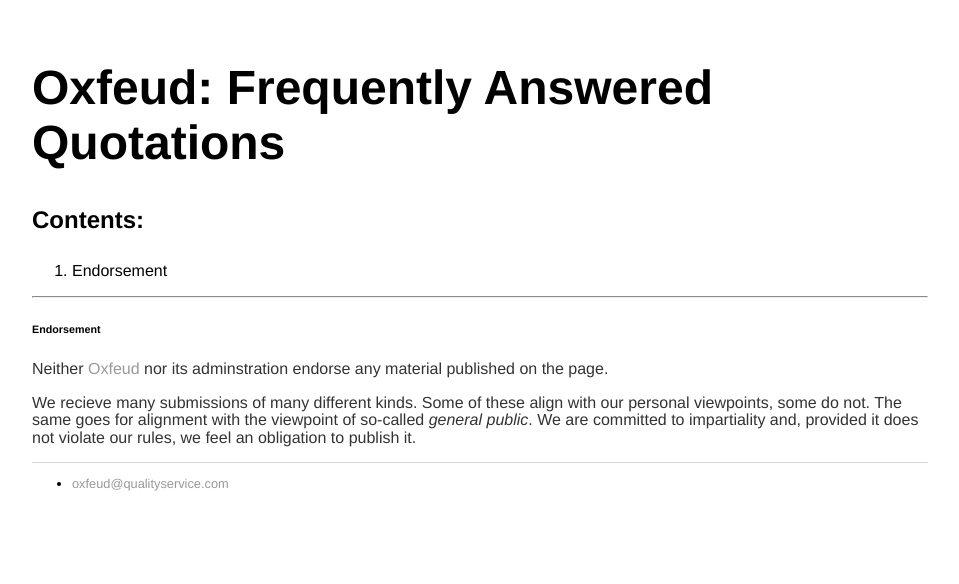
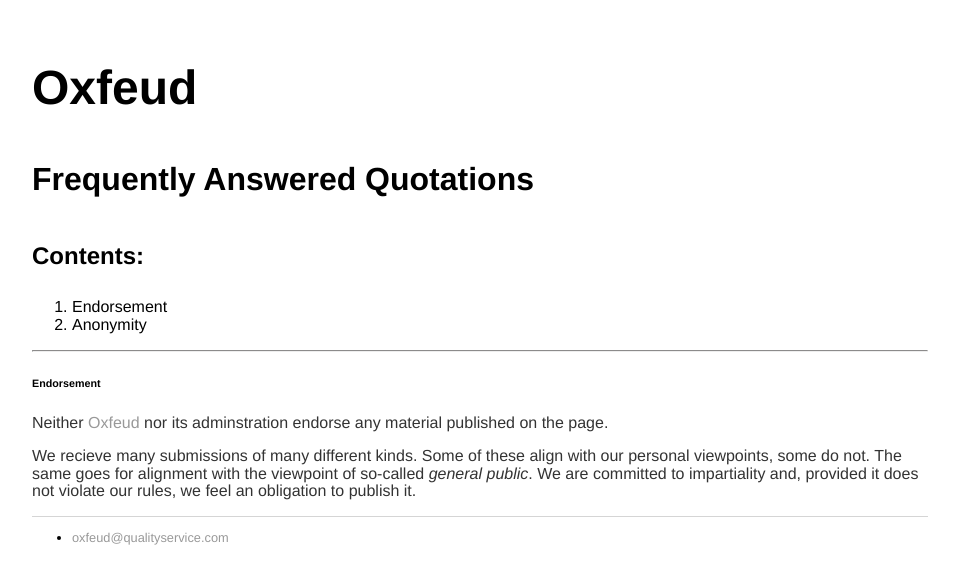
Before and after one commit to Oxfeud/oxfeud.github.io, a Jekyll site: the page built from index.html, in a window 1280 px wide. Shown: the top 584 px of the page, without its empty margins (160-1119 px from the left). Built offline with Jekyll 4.4.1, drawn with Linux system fonts in a browser that asks for light colours.

Commit message:
Update index.html

```diff
--- a/index.html
+++ b/index.html
@@ -2,14 +2,16 @@
 layout: default
 title: Oxfeud
 ---
-<div class="blurb">
-	<h1>Oxfeud: Frequently Answered Quotations</h1>
+<div>
+	<h1>Oxfeud</h1>
+	<h2>Frequently Answered Quotations</h2>
 	<h3>Contents:</h3>
 	<ol>
 		<li>Endorsement</li>
+		<li>Anonymity</li>
 	</ol>
 	<hr />
 	<h6>Endorsement</h6>
-	<p>Neither <a href="www.facebook.com/oxfeud">Oxfeud</a> nor its adminstration endorse any material published on the page.</p>
+	<p>Neither <a href="https://www.facebook.com/oxfeud">Oxfeud</a> nor its adminstration endorse any material published on the page.</p>
 	<p>We recieve many submissions of many different kinds. Some of these align with our personal viewpoints, some do not. The same goes for alignment with the viewpoint of so-called <i>general public</i>. We are committed to impartiality and, provided it does not violate our rules, we feel an obligation to publish it.</p>
-</div><!-- /.blurb -->
+</div>
```
